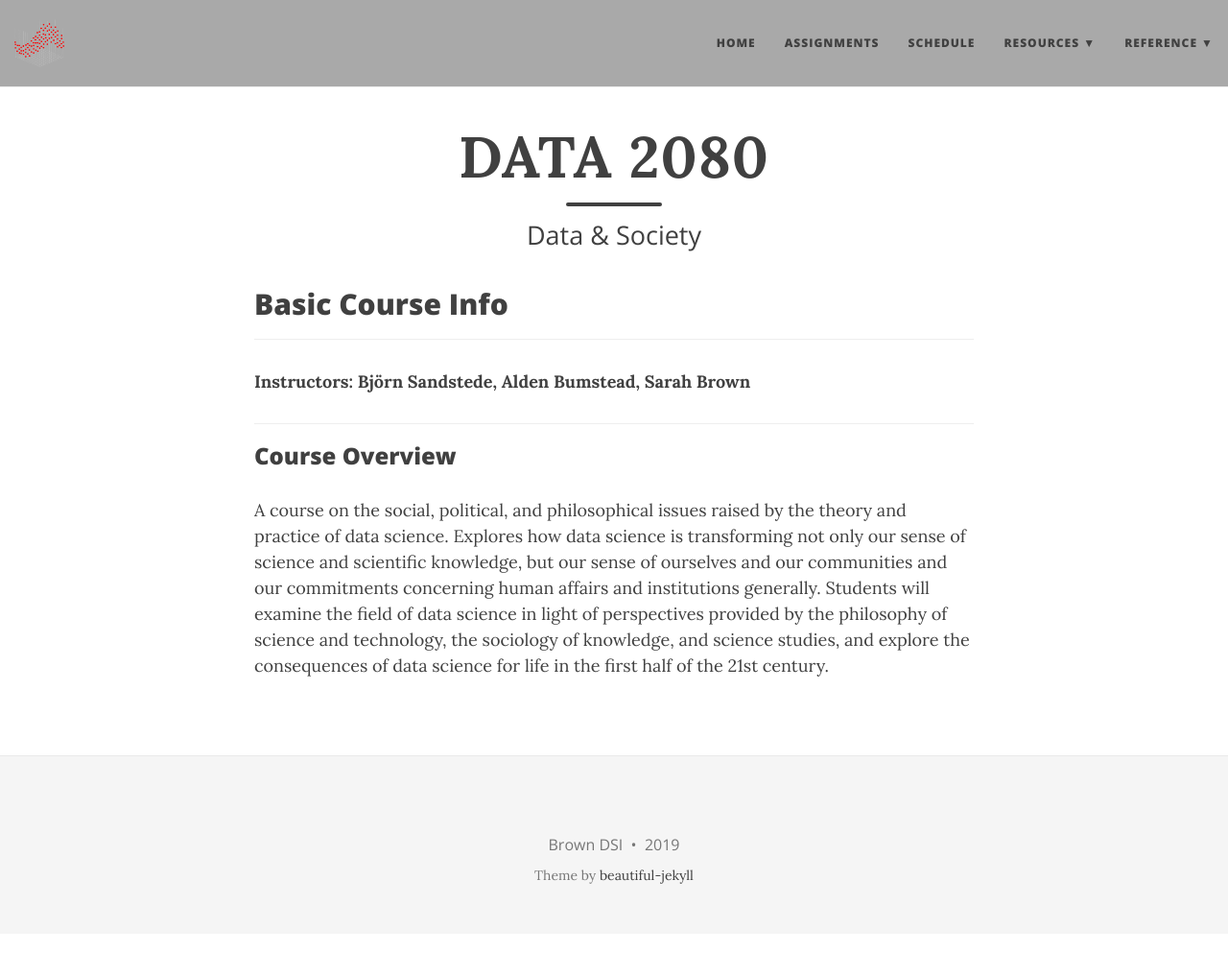
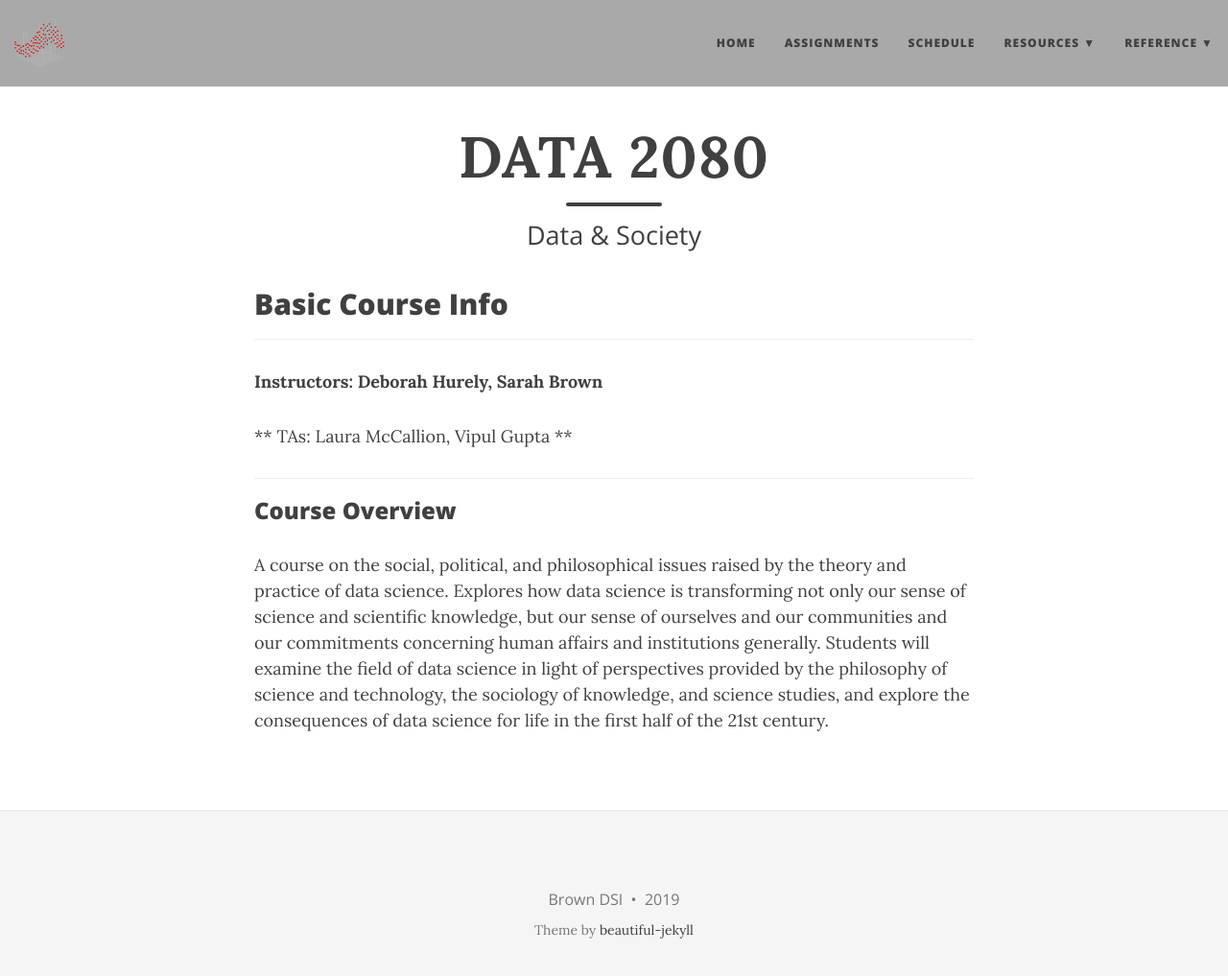
Before and after one commit to data2080/data2080.github.io, a Jekyll site: the page built from index.md, in a window 1280 px wide and 1030 px high. Shown: the top 1017 px of the window at 96% size. Built offline with Jekyll 4.4.1, drawn with Linux system fonts in a browser that asks for light colours; nearby versions of some CDN libraries.

Commit message:
update staff

```diff
--- a/index.md
+++ b/index.md
@@ -9,7 +9,9 @@ use-site-title: true
 
 ---
 
-**Instructors: Björn Sandstede, Alden Bumstead, Sarah Brown**
+**Instructors: Deborah Hurely, Sarah Brown**
+
+** TAs: Laura McCallion, Vipul Gupta **
 
 ---
 
```
